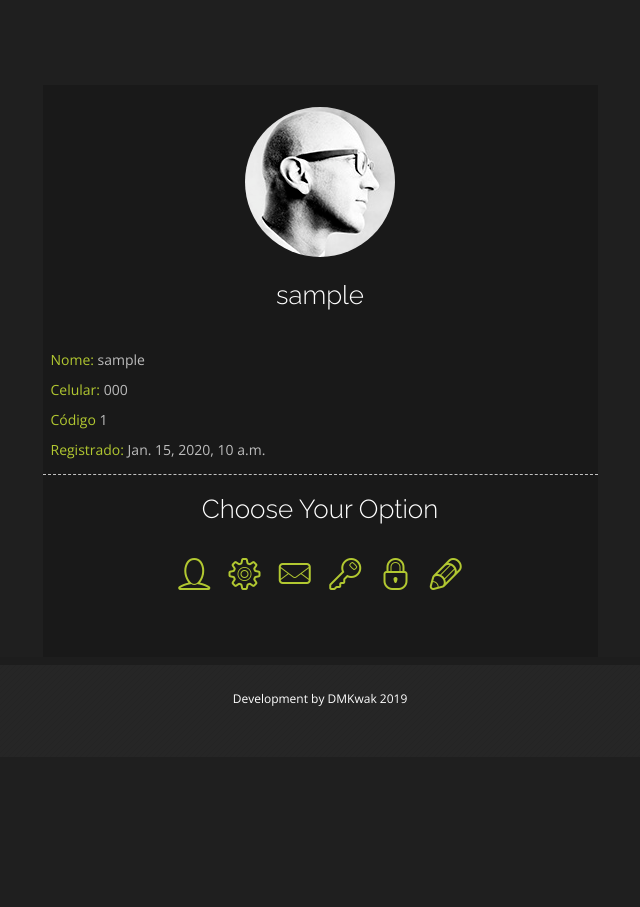
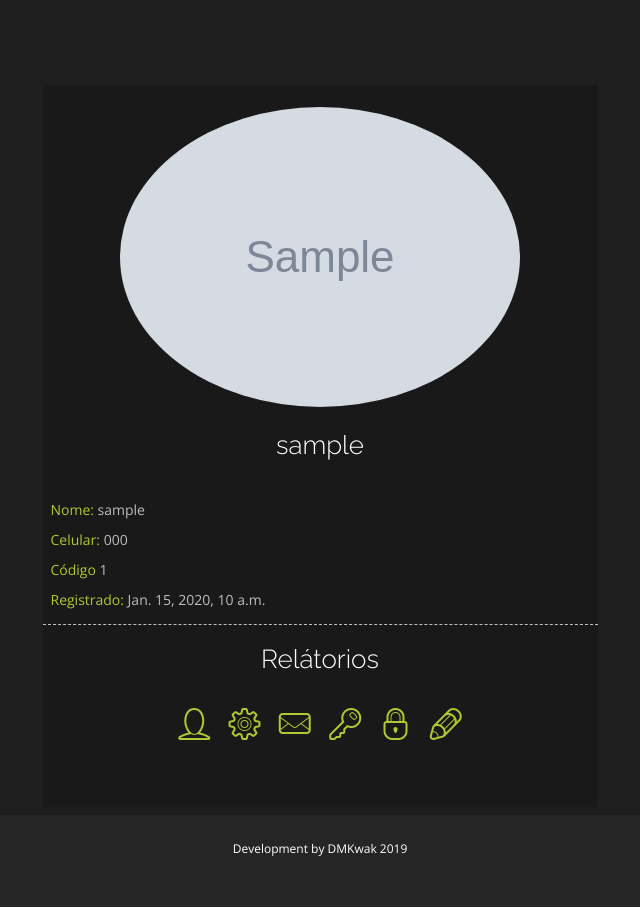
Before and after one commit to jeffersonkr/drink_flow_control, a Django app: template core/templates/user.html in a window 1280 px wide. Shown: the whole page, without its empty margins (320-960 px from the left). Before the commit the page ends 706 px from the top, so only its background shows below. Run offline with Django 3.2, Linux system fonts and the light colour scheme; the template is opened without the code that fills it: most values are stand-ins (such as "Sample title", 1, 10 or a date in 2020); grey boxes marked "Sample" are stand-in pictures; some libraries are stand-ins or nearby versions.

Commit message:
add contitional to handle if user has not photo

```diff
--- a/core/templates/user.html
+++ b/core/templates/user.html
@@ -32,7 +32,11 @@
 				<div id="register-info">
 					<div class="cont2">
 						<div class="thumbnail">
-							<img src="{% static 'images/face.jpg' %}" alt="Marcel Newman" class="img-circle">
+							{% if user_photo %}
+								<img src='{{ user_photo }}' alt="{{ user_name }}" class="img-circle">
+							{% else %}
+								<img src="{% static 'images/face.jpg' %}" alt="{{ user_name }}" class="img-circle">
+							{% endif %}
 						</div><!-- /thumbnail -->
 						<h2> {{ user_name }}</h2>
 					</div>
@@ -52,7 +56,7 @@
 					</div><!-- /inner row -->
 					<hr>
 					<div class="cont2">
-						<h2>Choose Your Option</h2>
+						<h2>Relátorios</h2>
 					</div>
 					<br>
 						<div class="info-user2">
```
